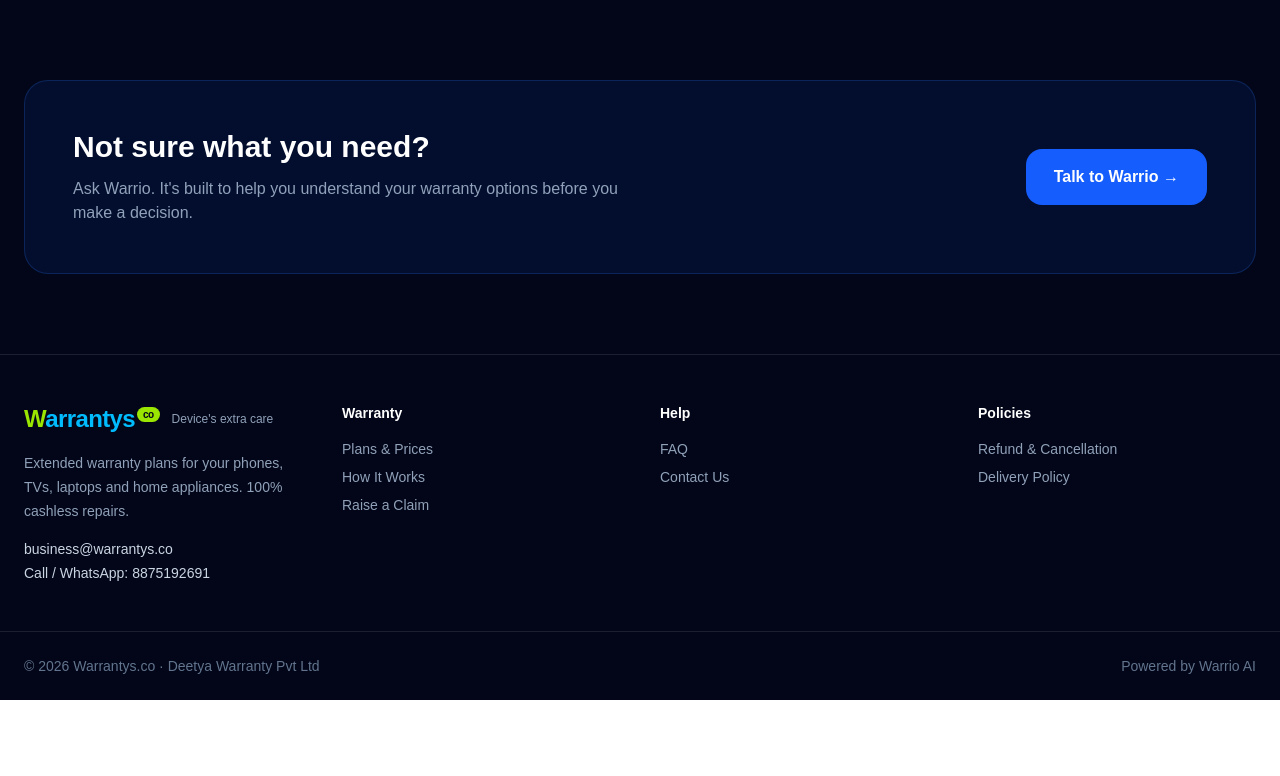
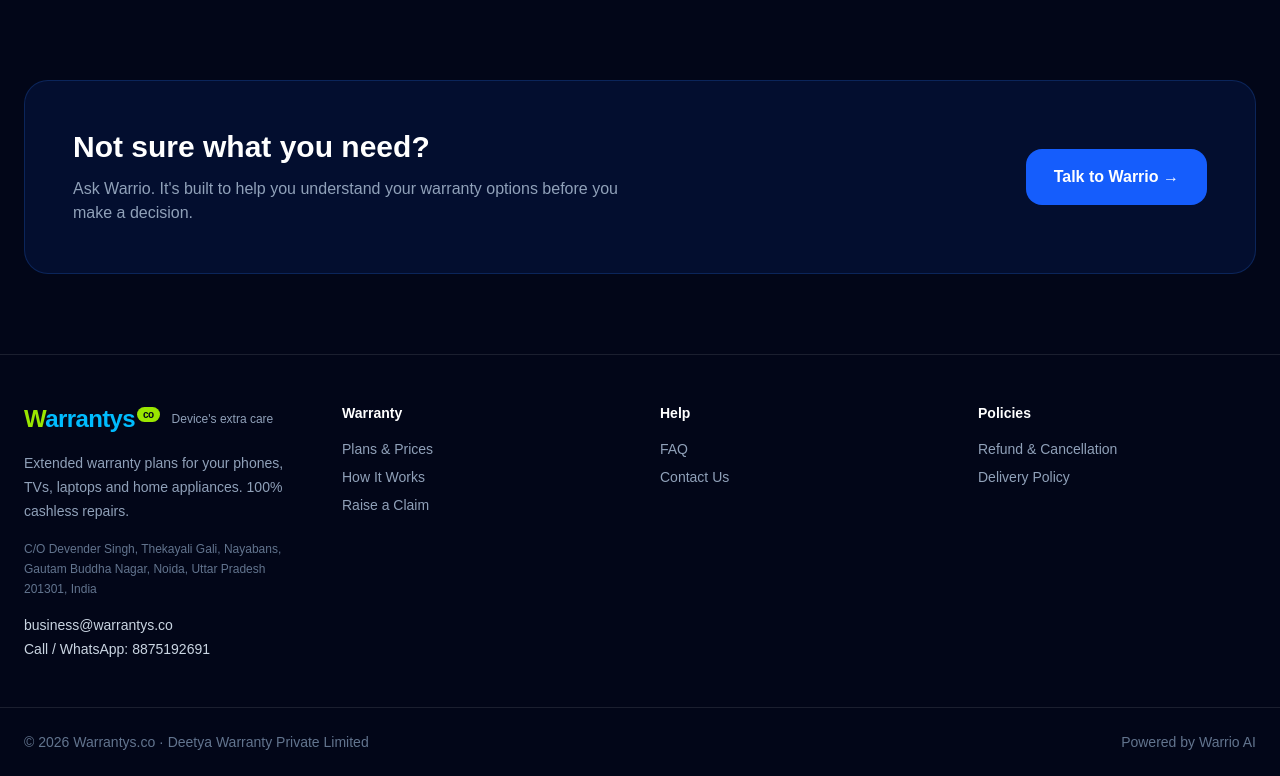
Before and after one commit to WarrantysCo/warrio-ai, a Next.js app: page / in a window 1280 px wide. Shown: the part 2181-2957 px from the top of the page. Before the commit the page ends 2881 px from the top, so only its background shows below. Built offline with nearby package versions, Linux system fonts and the light colour scheme.

Commit message:
Show the company's registered address on the Contact page and footer
Co-Authored-By: Claude Opus 5.5 (1M context) <noreply@anthropic.com>
Claude-Session: https://claude.ai/code/session_01NckZaXWB12w5VXMfE3YYno

```diff
--- a/app/components/SiteFooter.tsx
+++ b/app/components/SiteFooter.tsx
@@ -39,6 +39,9 @@ export default function SiteFooter() {
             Extended warranty plans for your phones, TVs, laptops and home
             appliances. 100% cashless repairs.
           </p>
+          <address className="mt-4 text-xs not-italic leading-5 text-slate-500">
+            {contact.address.join(", ")}
+          </address>
           <div className="mt-4 space-y-1 text-sm text-slate-300">
             <a href={`mailto:${contact.email}`} className="block hover:text-white">
               {contact.email}
--- a/app/contact/page.tsx
+++ b/app/contact/page.tsx
@@ -53,7 +53,12 @@ export default function ContactPage() {
 
       <div className="mt-8 rounded-3xl border border-white/10 bg-white/[0.03] p-6 text-slate-300">
         <div className="font-bold text-white">{contact.company}</div>
-        <div className="mt-1 text-sm text-slate-400">
+        <address className="mt-2 text-sm not-italic leading-6 text-slate-400">
+          {contact.address.map((line) => (
+            <div key={line}>{line}</div>
+          ))}
+        </address>
+        <div className="mt-3 text-sm text-slate-400">
           {contact.brand} is a brand of {contact.company}.
         </div>
       </div>
--- a/app/data/contact.ts
+++ b/app/data/contact.ts
@@ -1,7 +1,13 @@
 // Company contact details shown on the website (from the Warrantys.co FAQ).
 
 export const contact = {
-  company: "Deetya Warranty Pvt Ltd",
+  company: "Deetya Warranty Private Limited",
+  // Registered address as given by Amit (2026-10-21).
+  address: [
+    "C/O Devender Singh, Thekayali Gali, Nayabans",
+    "Gautam Buddha Nagar, Noida",
+    "Uttar Pradesh 201301, India",
+  ],
   brand: "Warrantys.co",
   email: "business@warrantys.co",
   phone: "8875192691",
```
